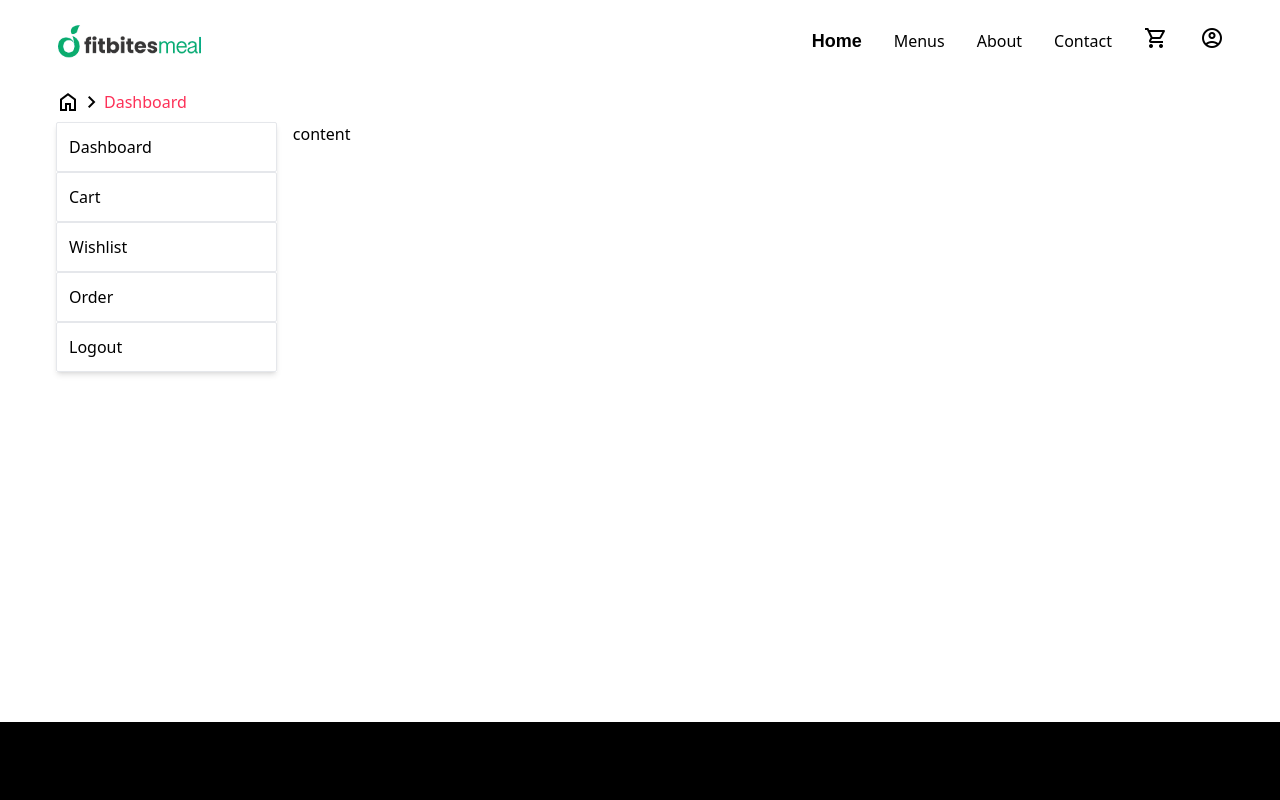
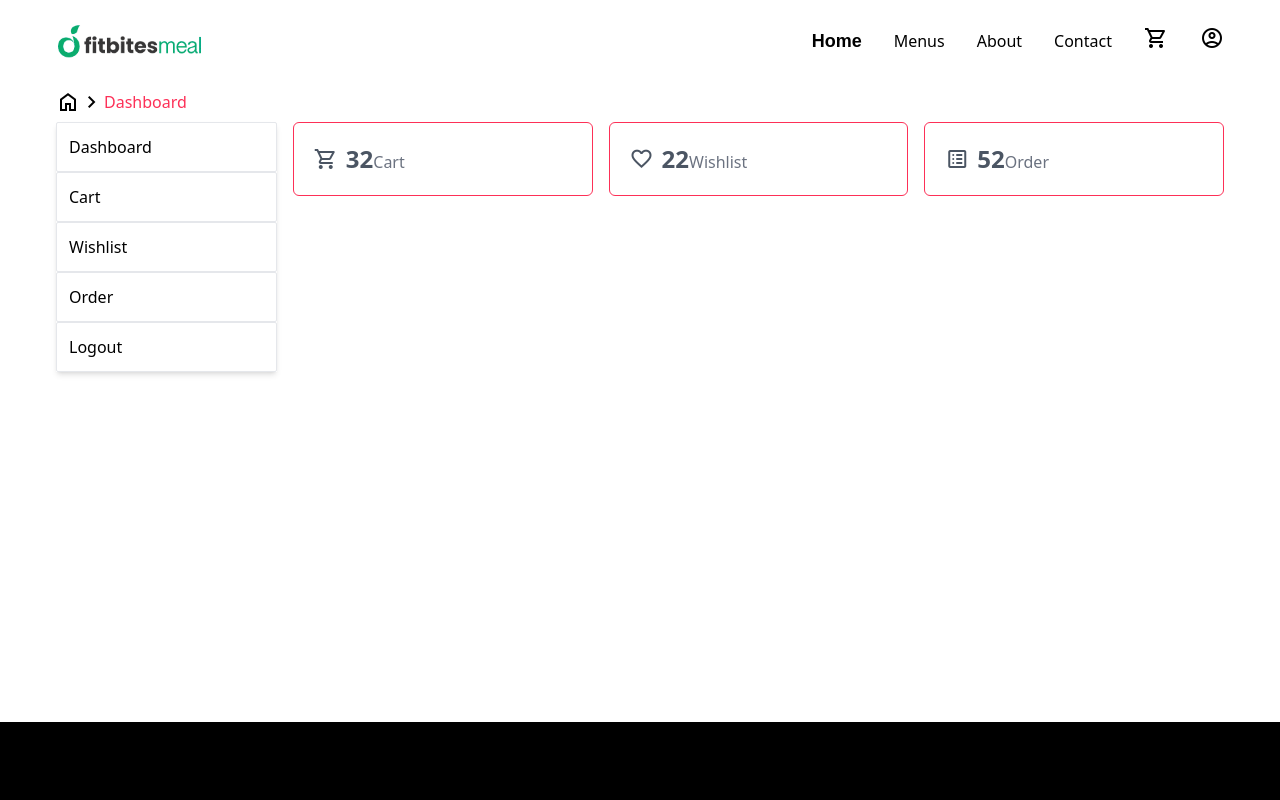
Before and after one commit to Bokhtiar/restura.com, a Next.js app: page /dashboard in a window 1280 px wide. Shown: the top 800 px of the page. Built offline with nearby package versions, Linux system fonts and the light colour scheme.

Commit message:
user dashboard home page desing

```diff
--- /dev/null
+++ b/src/components/card/index.tsx
@@ -0,0 +1,13 @@
+import { ICard } from "../../types/card.type";
+
+export const Card: React.FC<ICard> = (props: ICard): JSX.Element => {
+  return (
+    <section className="flex items-center gap-2 py-5 px-5 rounded-md border text-gray-600 border-primary hover:bg-primary hover:text-white">
+      <span className="material-symbols-outlined">{props.icon}</span>
+      <div className="">
+        <span className="font-bold text-2xl">{props.item}</span>
+        <span className="text-base text-gray-500">{props.name}</span>
+      </div>
+    </section>
+  );
+};
--- a/src/pages/dashboard/index.tsx
+++ b/src/pages/dashboard/index.tsx
@@ -1,5 +1,6 @@
 import { Sidebar } from "@/components/sidebar";
 import { BreadCrumbs } from "@/components/breadCrumbs";
+import { Card } from "@/components/card";
 
 const Home: React.FC = (): JSX.Element => {
   return (
@@ -13,7 +14,13 @@ const Home: React.FC = (): JSX.Element => {
         </div>
 
         {/* content */}
-        <div className="col-span-4">content</div>
+        <div className="col-span-4">
+            <div className="grid grid-cols-1 md:grid-cols-3 gap-4">
+                <Card name="Cart" item={32} icon="shopping_cart"></Card>
+                <Card name="Wishlist" item={22} icon="favorite"></Card>
+                <Card name="Order" item={52} icon="list_alt"></Card>
+            </div>
+        </div>
       </section>
     </>
   );
--- /dev/null
+++ b/src/types/card.type.ts
@@ -0,0 +1,5 @@
+export interface ICard {
+  icon: string;
+  item: number;
+  name: string;
+}
```
